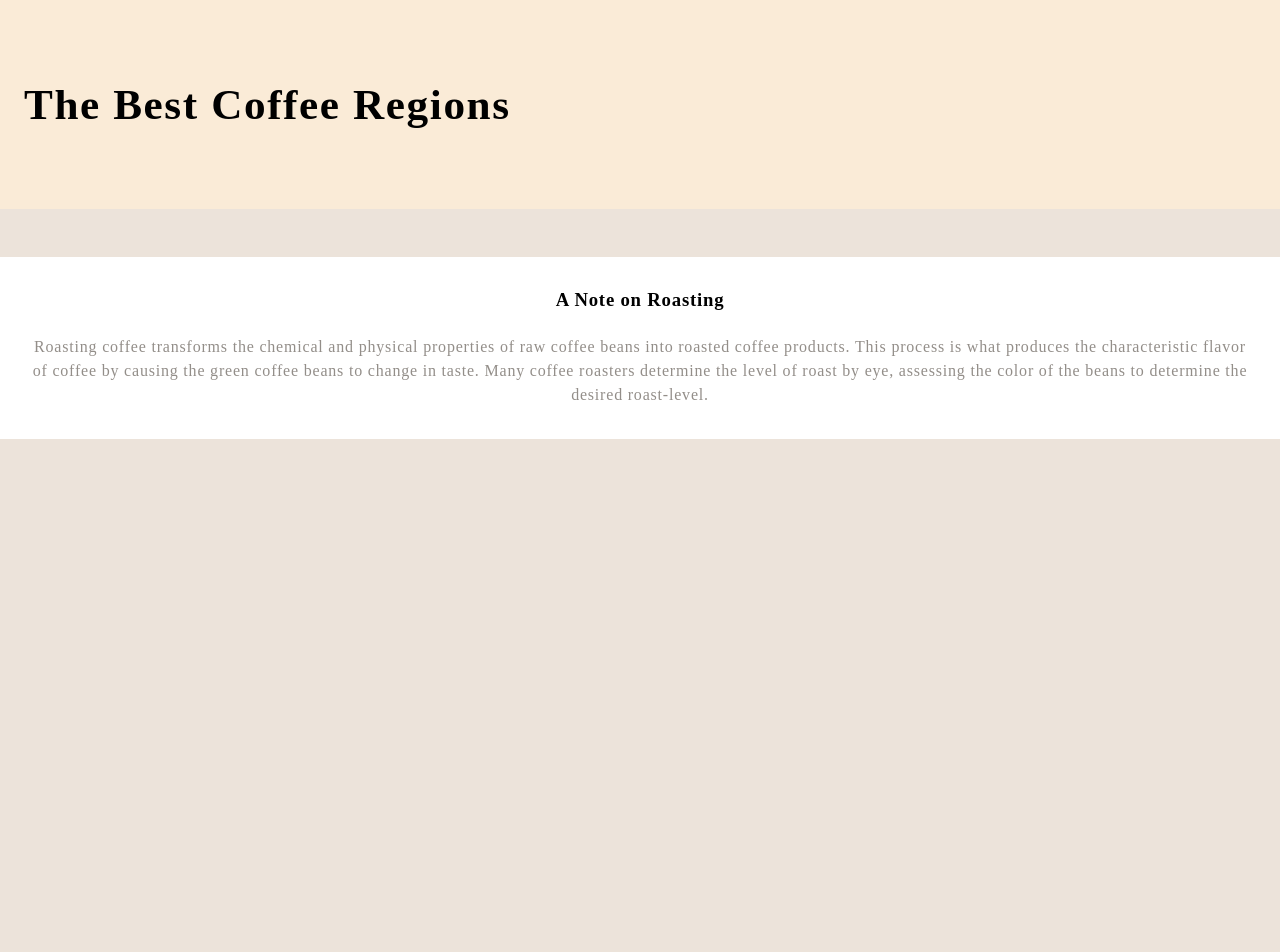
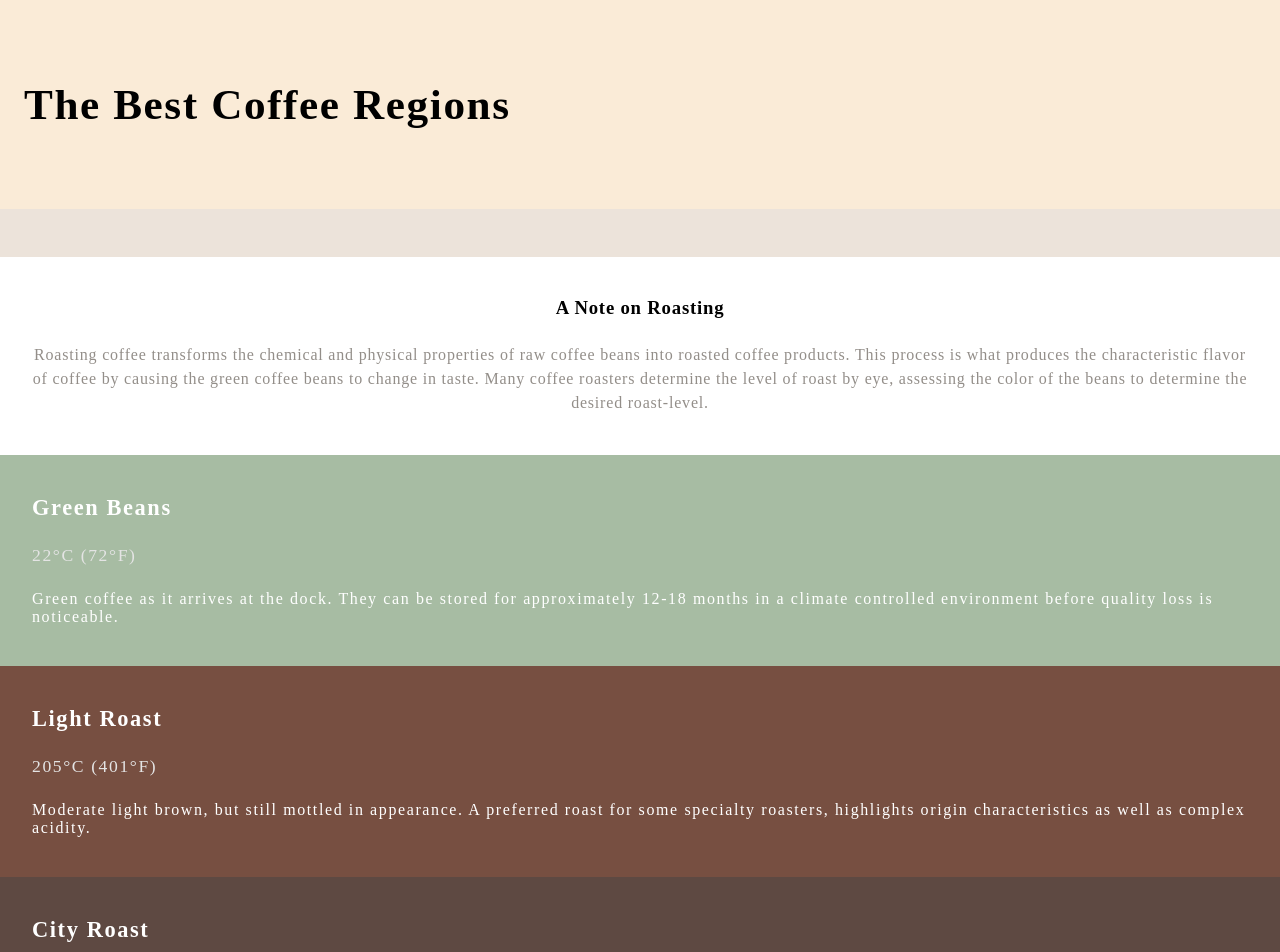
Before and after one commit to NahuelGenchi/coffee_regions, a React (Create React App) app: page / in a window 1280 px wide. Shown: the top 952 px of the page. Before the commit the page ends 800 px from the top, so only its background shows below. Built offline with nearby package versions, Linux system fonts and the light colour scheme.

Commit message:
adding sr-bottom main section
importing data from api.js

```diff
--- /dev/null
+++ b/src/components/Roast/Roast.jsx
@@ -0,0 +1,25 @@
+import { roastData } from "../../mock/api";
+
+import "./Roast.scss";
+
+const Roast = () => {
+  console.log(roastData);
+
+  return(
+    <>
+      {
+        roastData.map((item) => {
+          return (
+            <div key={item.id} className="roast-container" style={{backgroundColor: `${item.bgcolor}`}}>
+              <h4>{item.title}</h4>
+              <h5>{item.temperature}</h5>
+              <p>{item.description}</p>
+            </div>
+          )
+        })
+      }
+    </>
+  );
+};
+
+export default Roast;
--- /dev/null
+++ b/src/components/Roast/Roast.scss
@@ -0,0 +1,21 @@
+.roast-container {
+  padding: 2.5rem 2rem;
+
+  background-color: red;
+  color: white;
+
+  h4, h5 {
+    margin-bottom: 1.5rem;
+  }
+
+  h4 {
+    font-size: 1.4rem;
+    font-weight: bold;
+  }
+
+  h5 {
+    color: rgb(228, 228, 228);
+    font-size: 1.1rem;
+    font-weight: lighter;
+  }
+}
--- a/src/components/index.js
+++ b/src/components/index.js
@@ -1 +1,2 @@
 export { default as SectionContainer } from "./SectionContainer/SectionContainer";
+export { default as Roast } from "./Roast/Roast";
--- a/src/container/Main/Main.jsx
+++ b/src/container/Main/Main.jsx
@@ -1,16 +1,16 @@
-import { SectionContainer } from "../../components";
+import { SectionContainer, Roast } from "../../components";
 
 import "./Main.scss";
 
 const Main = () => {
-  return(
+  return (
     <main className="section-main">
-      <SectionContainer className="section-roasting">
-        <div className="sr-top">
-          <h3>A Note on Roasting</h3>
-          <p>Roasting coffee transforms the chemical and physical properties of raw coffee beans into roasted coffee products. This process is what produces the characteristic flavor of coffee by causing the green coffee beans to change in taste. Many coffee roasters determine the level of roast by eye, assessing the color of the beans to determine the desired roast-level.</p>
-        </div>
-        <div className="sr-bottom"></div>
+      <SectionContainer className="section-roasting-info">
+        <h3>A Note on Roasting</h3>
+        <p>Roasting coffee transforms the chemical and physical properties of raw coffee beans into roasted coffee products. This process is what produces the characteristic flavor of coffee by causing the green coffee beans to change in taste. Many coffee roasters determine the level of roast by eye, assessing the color of the beans to determine the desired roast-level.</p>
+      </SectionContainer>
+      <SectionContainer className="section-roasting-details">
+          <Roast />
       </SectionContainer>
     </main>
   );
--- a/src/container/Main/Main.scss
+++ b/src/container/Main/Main.scss
@@ -1,11 +1,12 @@
 .section-main {
-  .section-roasting {
+  .section-roasting-info {
+    margin-bottom: 0;
+    padding: 2.5rem 2rem;
+
     display: flex;
     flex-direction: column;
 
     background-color: var(--roasting-bg);
-
-    .sr-top {
     text-align: center;
     letter-spacing: 0.05rem;
 
@@ -19,5 +20,11 @@
       letter-spacing: 0.05rem;
     }
   }
+
+  .section-roasting-details {
+    padding: 0;
+
+    display: flex;
+    flex-direction: column;
   }
 }
--- /dev/null
+++ b/src/mock/api.js
@@ -0,0 +1,37 @@
+export const roastData = [
+  {
+    id: 1,
+    title: "Green Beans",
+    temperature: "22°C (72°F)",
+    description: "Green coffee as it arrives at the dock. They can be stored for approximately 12-18 months in a climate controlled environment before quality loss is noticeable.",
+    bgcolor: "#A7BCA3"
+  },
+  {
+    id: 2,
+    title: "Light Roast",
+    temperature: "205°C (401°F)",
+    description: "Moderate light brown, but still mottled in appearance. A preferred roast for some specialty roasters, highlights origin characteristics as well as complex acidity.",
+    bgcolor: "#774F41"
+  },
+  {
+    id: 3,
+    title: "City Roast",
+    temperature: "219°C (426°F)",
+    description: "Medium brown, common for most specialty coffee. Good for tasting origin character, although roast character is noticeable.",
+    bgcolor: "#5E4942"
+  },
+  {
+    id: 4,
+    title: "Vienna Roast",
+    temperature: "230°C (446°F)",
+    description: "Moderate dark brown with light surface oil, more bittersweet, caramel flavor, acidity muted. In the middle of second crack. Any origin characteristics have become eclipsed by roast at this level.",
+    bgcolor: "#493E3C"
+  },
+  {
+    id: 5,
+    title: "Italian Roast",
+    temperature: "245°C (473°F)",
+    description: "Nearly black and shiny, burnt tones become more distinct, acidity nearly eliminated, thin body.",
+    bgcolor: "#2B2A2A"
+  }
+];
```
Lines whose indentation alone changed are shown as unchanged.
